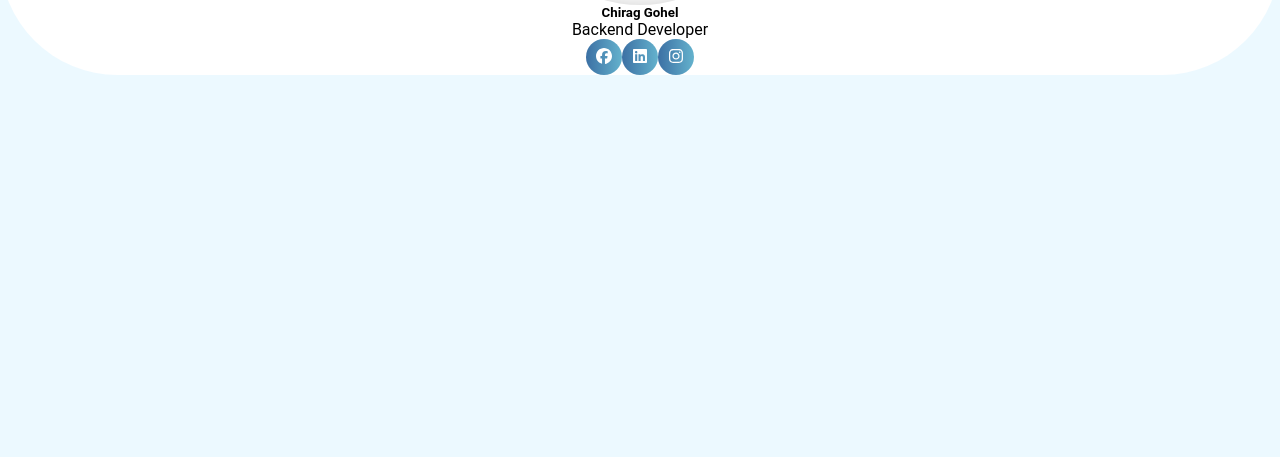
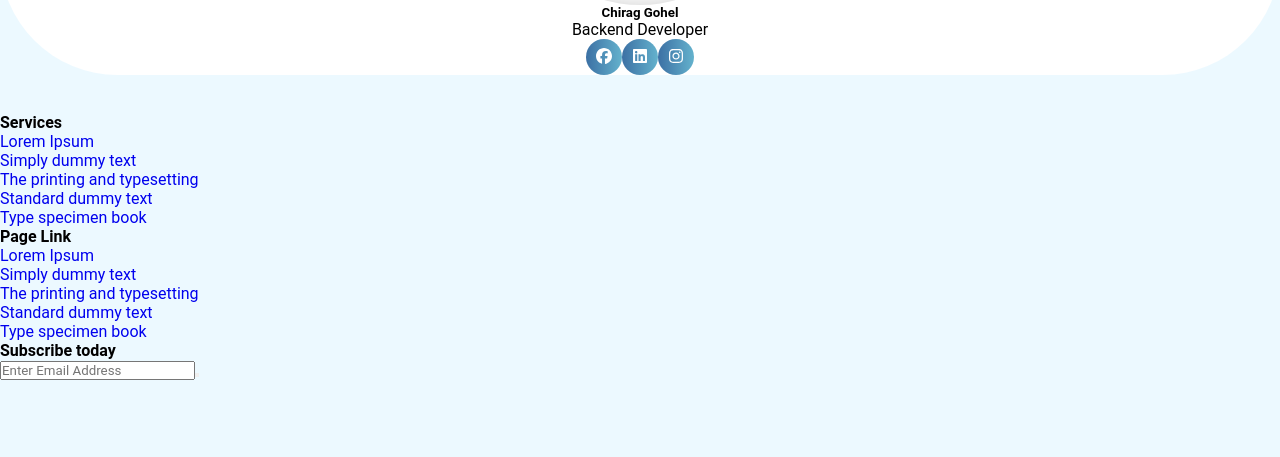
Before and after one commit to Aj7777966/Tourista, a React (Vite) app: page /about in a window 1280 px wide. Shown: the part 2351-2808 px from the top of the page. Before the commit the page ends 2464 px from the top, so only its background shows below. Built offline with nearby package versions, Linux system fonts and the light colour scheme.

Commit message:
Added Footer to all pages

```diff
--- a/src/Include/Footer.jsx
+++ b/src/Include/Footer.jsx
@@ -1,11 +1,68 @@
 import React from 'react'
 
 const Footer = () => {
-  return (
-    <>
+    return (
+        <>
+            <div class="footer">
+                <div class="container">
+                    <div class="row">
+                        <div class="col-lg-4 col-sm-4 col-xs-12">
+                            <div class="single_footer">
+                                <h4>Services</h4>
+                                <ul>
+                                    <li><a href="#">Lorem Ipsum</a></li>
+                                    <li><a href="#">Simply dummy text</a></li>
+                                    <li><a href="#">The printing and typesetting </a></li>
+                                    <li><a href="#">Standard dummy text</a></li>
+                                    <li><a href="#">Type specimen book</a></li>
+                                </ul>
+                            </div>
+                        </div>
+                        <div class="col-md-4 col-sm-4 col-xs-12">
+                            <div class="single_footer single_footer_address">
+                                <h4>Page Link</h4>
+                                <ul>
+                                    <li><a href="#">Lorem Ipsum</a></li>
+                                    <li><a href="#">Simply dummy text</a></li>
+                                    <li><a href="#">The printing and typesetting </a></li>
+                                    <li><a href="#">Standard dummy text</a></li>
+                                    <li><a href="#">Type specimen book</a></li>
+                                </ul>
+                            </div>
+                        </div>
+                        <div class="col-md-4 col-sm-4 col-xs-12">
+                            <div class="single_footer single_footer_address">
+                                <h4>Subscribe today</h4>
+                                <div class="signup_form">
+                                    <form action="#" class="subscribe">
+                                        <input type="text" class="subscribe__input" placeholder="Enter Email Address" />
+                                            <button type="button" class="subscribe__btn"><i class="fas fa-paper-plane"></i></button>
+                                    </form>
+                                </div>
+                            </div>
+                            <div class="social_profile">
+                                <ul>
+                                    <li><a href="#"><i class="fab fa-facebook-f"></i></a></li>
+                                    <li><a href="#"><i class="fab fa-twitter"></i></a></li>
+                                    <li><a href="#"><i class="fab fa-google-plus-g"></i></a></li>
+                                    <li><a href="#"><i class="fab fa-instagram"></i></a></li>
+                                </ul>
+                            </div>
+                        </div>
 
-    </>
-  )
+                    </div>
+
+                    <div class="row">
+                        <div class="col-lg-12 col-sm-12 col-xs-12">
+                            <p class="copyright">Copyright © 2019 <a href="#">Akdesign</a>.</p>
+                        </div>
+
+                    </div>
+
+                </div>
+            </div>
+        </>
+    )
 }
 
 export default Footer
```
